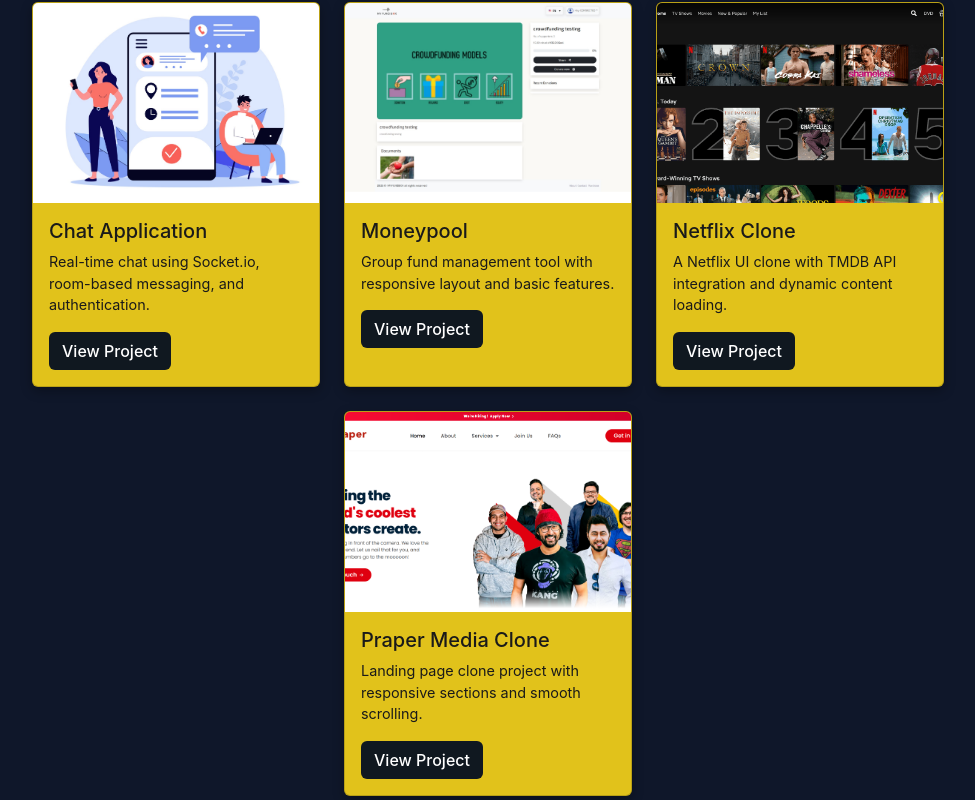
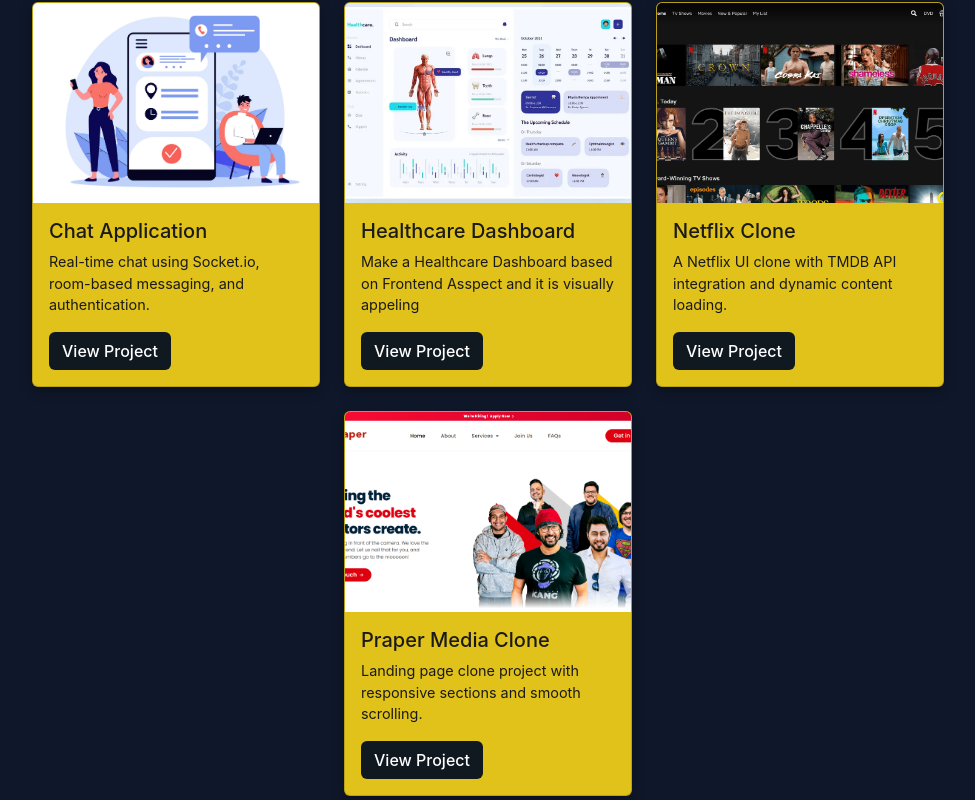
Before and after one commit to Thanveer-Aslam/Portfolio, a React (Vite) app: page / in a window 1280 px wide. Shown: the part 1861-2661 px from the top of the page, without its empty margins (152-1127 px from the left). Built offline with nearby package versions, Linux system fonts and the light colour scheme.

Commit message:
change project and a a lisk to see project for netflix clone

```diff
--- a/src/App.jsx
+++ b/src/App.jsx
@@ -8,7 +8,7 @@
 import BackToTop from './components/BackToTop';
 import AOS from 'aos';
 import 'aos/dist/aos.css';
-import { useEffect } from 'react'; // ✅ Import this too
+import { useEffect } from 'react';
 import Footer from './components/Footer';
 
 function App() {
--- a/src/pages/Project.jsx
+++ b/src/pages/Project.jsx
@@ -2,33 +2,38 @@
 import PraperMedia from '../assets/prapermedia.png';
 import Netflix from '../assets/Netflix-clone.png';
 import ChatApp from '../assets/chatapp.jpg';
-import Moneypool from '../assets/moneypool.jfif';
+import HealthcareDashboard from '../assets/Healthcare Dashboard.jpeg'
+// import Moneypool from '../assets/moneypool.jfif';
 
 const projects = [
   {
     title: "Chat Application",
     image: ChatApp,
-    description: "Real-time chat using Socket.io, room-based messaging, and authentication.",
-    link: "#"
+    description:
+      "Real-time chat using Socket.io, room-based messaging, and authentication.",
+    link: "https://netflix-rust-pi.vercel.app/",
   },
   {
-    title: "Moneypool",
-    image: Moneypool,
-    description: "Group fund management tool with responsive layout and basic features.",
-    link: "#"
+    title: "Healthcare Dashboard",
+    image: HealthcareDashboard,
+    description:
+      "Make a Healthcare Dashboard based on Frontend Asspect and it is visually appeling",
+    link: "#",
   },
   {
     title: "Netflix Clone",
     image: Netflix,
-    description: "A Netflix UI clone with TMDB API integration and dynamic content loading.",
-    link: "#"
+    description:
+      "A Netflix UI clone with TMDB API integration and dynamic content loading.",
+    link: "https://netflix-rust-pi.vercel.app/",
   },
   {
     title: "Praper Media Clone",
     image: PraperMedia,
-    description: "Landing page clone project with responsive sections and smooth scrolling.",
-    link: "#"
-  }
+    description:
+      "Landing page clone project with responsive sections and smooth scrolling.",
+    link: "#",
+  },
 ];
 
 const Project = () => {
```
Also changed, not shown: src/assets/Healthcare Dashboard.jpeg (added), src/assets/moneypool.jfif (deleted).
